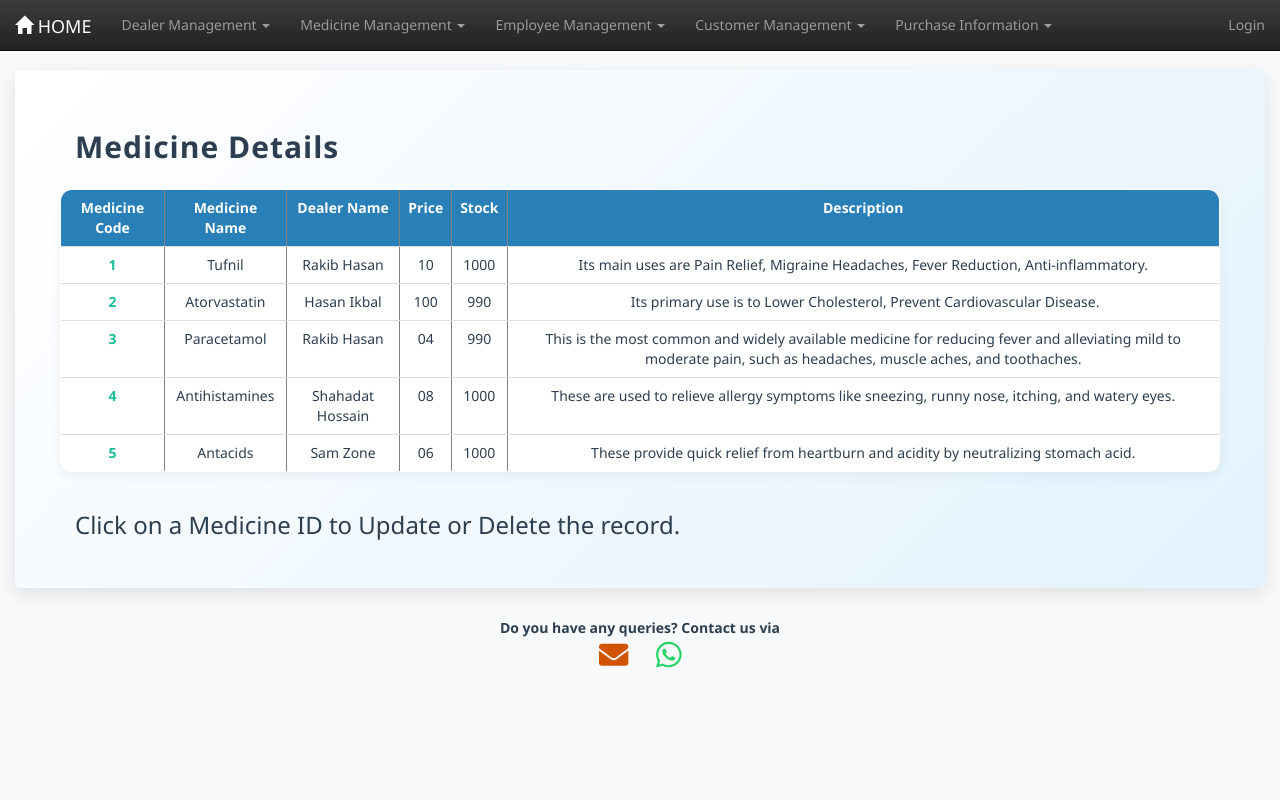
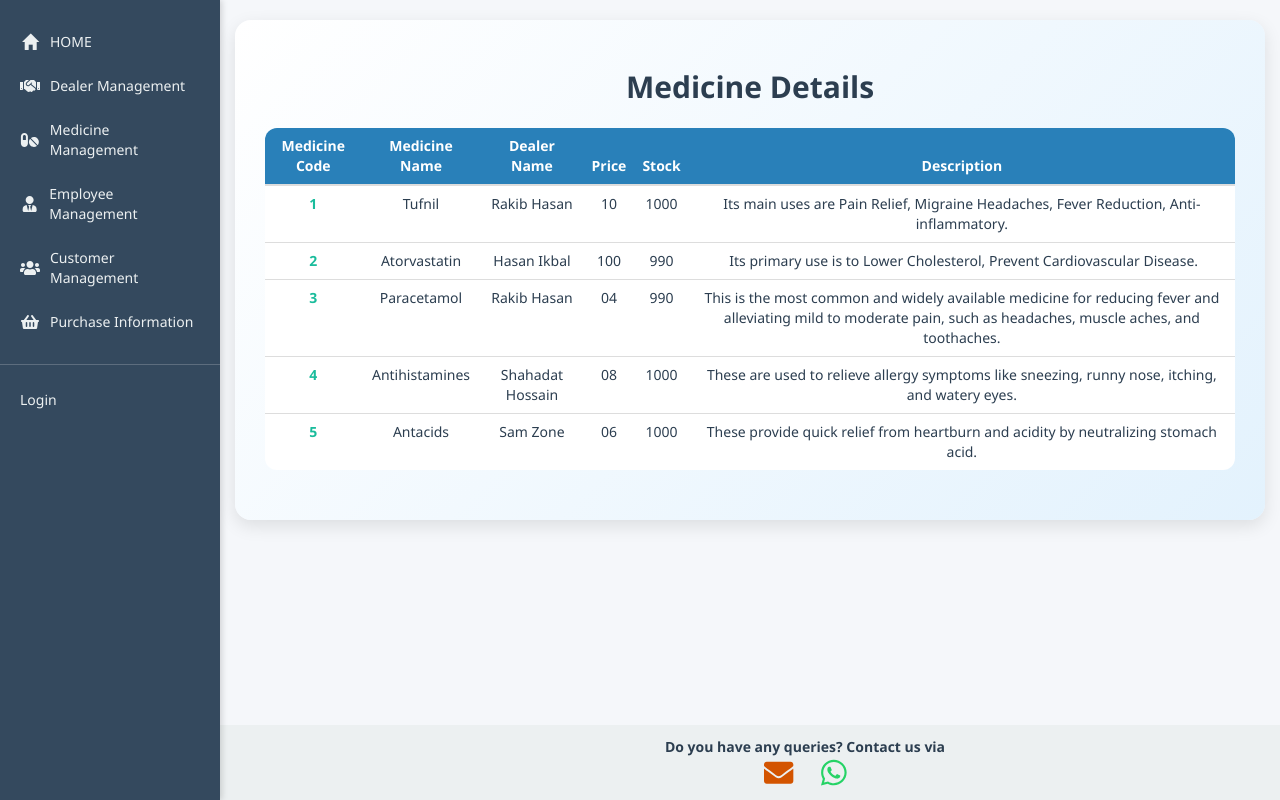
Before and after one commit to InfinityAbir/Maa-Medicine-Store, a Django app: page /pharma/medtable/ in a window 1280 px wide. Run offline with Django 3.2, Linux system fonts and the light colour scheme; data comes from the database, SQL or seed files in the repository; some libraries are stand-ins or nearby versions.

Commit message:
Update medtable.html

```diff
--- a/pharma/templates/pharma/medtable.html
+++ b/pharma/templates/pharma/medtable.html
@@ -4,59 +4,131 @@
 <html lang="en">
   <head>
     <meta charset="utf-8" />
+    <title>Medicine Details - Maa Medicine Store</title>
     <meta name="viewport" content="width=device-width, initial-scale=1" />
 
-    <!-- Bootstrap 3 -->
+    <!-- Bootstrap CSS -->
     <link rel="stylesheet" href="{% static 'pharma/css/bootstrap.min.css' %}" />
-    <link rel="stylesheet" href="{% static 'pharma/css/bootstrap-theme.min.css' %}" />
+    <link
+      rel="stylesheet"
+      href="{% static 'pharma/css/bootstrap-theme.min.css' %}"
+    />
+    <!-- Font Awesome -->
+   <script
+      defer
+      src="https://use.fontawesome.com/releases/v5.2.0/js/all.js"
+      crossorigin="anonymous"
+    ></script>
+    <!-- jQuery & Bootstrap JS -->
+    <script src="{% static 'pharma/js/jquery.js' %}"></script>
+    <script src="{% static 'pharma/js/bootstrap.min.js' %}"></script>
 
-    <!-- Font Awesome -->
-    <script defer src="https://use.fontawesome.com/releases/v5.2.0/js/all.js" crossorigin="anonymous"></script>
-
-    <!-- Custom Styles -->
     <style>
       body {
-        padding-top: 70px;
-        background-color: #f8f9fa;
         font-family: "Segoe UI", Tahoma, Geneva, Verdana, sans-serif;
         color: #2c3e50;
+        margin: 0;
+        padding-left: 220px;
+        background: #f5f7fa;
+        transition: padding-left 0.3s;
+      }
+      body.nav-hidden {
+        padding-left: 0;
       }
 
-      /* Alerts */
-      .alert {
-        border-radius: 10px;
-        box-shadow: 0 4px 12px rgba(0,0,0,0.1);
+      /* Vertical Navbar */
+      .navbar-vertical {
+        position: fixed;
+        top: 0;
+        left: 0;
+        width: 220px;
+        height: 100%;
+        background-color: #34495e;
+        padding-top: 20px;
+        box-shadow: 2px 0 6px rgba(0, 0, 0, 0.15);
+        overflow-y: auto;
+        z-index: 1050;
+      }
+      .navbar-vertical a.nav-link {
+        display: flex;
+        align-items: center;
+        color: #ecf0f1;
+        padding: 12px 20px;
+        font-weight: 500;
+        border-radius: 6px;
+        transition: all 0.3s ease;
+      }
+      .navbar-vertical a.nav-link:hover {
+        background-color: #1abc9c;
+        color: #fff;
+      }
+      .navbar-vertical .nav-icon {
+        margin-right: 10px;
+        font-size: 16px;
+        width: 20px;
+        text-align: center;
+      }
+      .navbar-vertical .submenu {
+        display: none;
+        flex-direction: column;
+        padding-left: 15px;
+        margin-top: 5px;
+      }
+      .navbar-vertical .submenu a {
+        padding: 8px 20px;
+        font-size: 14px;
+        color: #bdc3c7;
+      }
+      .navbar-vertical .submenu a:hover {
+        background-color: #16a085;
+        color: #fff;
+      }
+      .navbar-vertical .nav-item.active > .submenu {
+        display: flex;
+      }
+      .navbar-vertical .dropdown-toggle::after {
+        margin-left: auto;
         transition: transform 0.3s;
       }
-      .alert:hover {
-        transform: translateY(-3px);
+      .navbar-vertical .nav-item.active > .dropdown-toggle::after {
+        transform: rotate(90deg);
+      }
+      .navbar-right-vertical {
+        margin-top: 20px;
+        border-top: 1px solid rgba(255, 255, 255, 0.2);
+        padding-top: 15px;
+      }
+      .navbar-right-vertical a {
+        display: block;
+        color: #ecf0f1;
+        padding: 10px 20px;
+        transition: all 0.3s;
+      }
+      .navbar-right-vertical a:hover {
+        background-color: #1abc9c;
+        color: #fff;
       }
 
-      /* Jumbotron */
+      /* Table Section */
       .jumcust {
         background: linear-gradient(135deg, #ffffff, #e3f2fd);
         border-radius: 16px;
-        padding: 40px 25px;
-        box-shadow: 0 6px 18px rgba(0,0,0,0.1);
-        transition: transform 0.3s ease, box-shadow 0.3s ease;
-      }
-      .jumcust:hover {
-        transform: translateY(-5px);
-        box-shadow: 0 12px 28px rgba(0,0,0,0.15);
+        padding: 30px;
+        margin: 20px auto;
+        box-shadow: 0 6px 18px rgba(0, 0, 0, 0.1);
+        max-width: 1100px;
       }
       .jumcust h2 {
         font-weight: 700;
         color: #2c3e50;
         margin-bottom: 25px;
-        letter-spacing: 1px;
+        text-align: center;
       }
-
-      /* Table */
-      .transparent-table, .table-responsive {
-        background: #ffffff;
+      table {
+        background: #fff;
         border-radius: 12px;
         overflow: hidden;
-        box-shadow: 0 4px 12px rgba(0,0,0,0.05);
+        width: 100%;
       }
       table th {
         background: #2980b9;
@@ -82,8 +154,22 @@
         transform: scale(1.1);
         text-decoration: underline;
       }
+      .low-stock {
+        color: #e74c3c;
+        font-weight: bold;
+      }
 
-      /* Footer with icons */
+      /* Footer */
+      footer,
+      #contact {
+        text-align: center;
+        padding: 12px 0;
+        background: #ecf0f1;
+        position: fixed;
+        bottom: 0;
+        width: calc(100% - 220px);
+        left: 220px;
+      }
       #contact a {
         color: #1abc9c;
         font-size: 22px;
@@ -97,112 +183,140 @@
         text-shadow: 1px 1px 5px rgba(0, 0, 0, 0.3);
         text-decoration: none;
       }
+
       @media (max-width: 768px) {
+        body {
+          padding-left: 0;
+        }
+        footer,
+        #contact {
+          width: 100%;
+          left: 0;
+        }
         .jumcust h2 {
           font-size: 24px;
         }
-        table th, table td {
+        table th,
+        table td {
           font-size: 14px;
         }
       }
     </style>
 
-    <!-- jQuery & Bootstrap JS -->
-    <script src="{% static 'pharma/js/jquery.js' %}"></script>
-    <script src="{% static 'pharma/js/bootstrap.min.js' %}"></script>
+    <script>
+      $(document).ready(function () {
+        // Dropdown submenu toggle
+        $(".dropdown-toggle").click(function (e) {
+          e.preventDefault();
+          $(this).parent().toggleClass("active");
+          $(this).siblings(".submenu").slideToggle(200);
+        });
 
-    <title>All Medicine Details</title>
+        // Auto-hide navbar on scroll
+        let lastScroll = 0;
+        $(window).scroll(function () {
+          let currentScroll = $(this).scrollTop();
+          if (currentScroll > lastScroll && currentScroll > 50) {
+            $("body").addClass("nav-hidden");
+          } else {
+            $("body").removeClass("nav-hidden");
+          }
+          lastScroll = currentScroll;
+        });
+      });
+    </script>
   </head>
 
   <body>
-    {% if messages %}
-      {% for message in messages %}
-        <div class="alert alert-success alert-dismissible fade in container" role="alert" style="margin-top: 15px">
-          <button type="button" class="close" data-dismiss="alert" aria-label="Close">
-            <span aria-hidden="true">&times;</span>
-          </button>
+    <!-- Vertical Navbar -->
+    <nav class="navbar-vertical">
+      <ul class="nav flex-column">
+        <li class="nav-item">
+          <a href="/pharma/" class="nav-link"
+            ><span class="nav-icon glyphicon glyphicon-home"></span> HOME</a
+          >
+        </li>
+        <li class="nav-item">
+          <a class="nav-link dropdown-toggle"
+            ><span class="nav-icon fas fa-handshake"></span> Dealer
+            Management</a
+          >
+          <div class="submenu">
+            {% if user.is_authenticated and user.role == "admin" %}
+            <a href="/pharma/dealerform/">Add Dealer Details</a>
+            {% endif %}
+            <a href="/pharma/dealertable/">View Dealer Details</a>
+          </div>
+        </li>
+        <li class="nav-item">
+          <a class="nav-link dropdown-toggle"
+            ><span class="nav-icon fas fa-pills"></span> Medicine Management</a
+          >
+          <div class="submenu">
+            <a href="/pharma/medform/">Add Medicine Details</a>
+            <a href="/pharma/medtable/">View Medicine Details</a>
+          </div>
+        </li>
+        <li class="nav-item">
+          <a class="nav-link dropdown-toggle"
+            ><span class="nav-icon fas fa-user-tie"></span> Employee
+            Management</a
+          >
+          <div class="submenu">
+            {% if user.is_authenticated and user.role == "admin" %}
+            <a href="/pharma/empform/">Add Employee Details</a>
+            {% endif %}
+            <a href="/pharma/emptable/">View Employee Details</a>
+          </div>
+        </li>
+        <li class="nav-item">
+          <a class="nav-link dropdown-toggle"
+            ><span class="nav-icon fas fa-users"></span> Customer Management</a
+          >
+          <div class="submenu">
+            <a href="/pharma/custform/">Add Customer Details</a>
+            <a href="/pharma/custtable/">View Customer Details</a>
+          </div>
+        </li>
+        <li class="nav-item">
+          <a class="nav-link dropdown-toggle"
+            ><span class="nav-icon fas fa-shopping-basket"></span> Purchase
+            Information</a
+          >
+          <div class="submenu">
+            <a href="/pharma/purchaseform/">New Purchase</a></br>
+            <a href="/pharma/purchasetable/">View All Purchases</a>
+          </div>
+        </li>
+        <div class="navbar-right-vertical">
+          {% if user.is_authenticated %}
+          <a>Welcome, {{ user.username }}!</a>
+          <a href="{% url 'logout' %}">Logout</a>
+          {% else %}
+          <a href="{% url 'login' %}">Login</a>
+          {% endif %}
+        </div>
+      </ul>
+    </nav>
+
+    <!-- Alerts -->
+    {% if messages %} {% for message in messages %}
+    <div
+      class="alert alert-success alert-dismissible fade in container"
+      style="margin-top: 15px"
+    >
+      <button type="button" class="close" data-dismiss="alert">&times;</button>
       {{ message }}
     </div>
-      {% endfor %}
-    {% endif %}
+    {% endfor %} {% endif %}
 
-    <!-- Navbar unchanged -->
-    <nav class="navbar navbar-inverse navbar-fixed-top">
-      <div class="container-fluid">
-        <div class="navbar-header">
-          <a href="/pharma/" class="navbar-brand"><span class="glyphicon glyphicon-home"></span> HOME</a>
-          <button type="button" class="navbar-toggle" data-toggle="collapse" data-target="#thisnav">
-            <span class="icon-bar"></span>
-            <span class="icon-bar"></span>
-            <span class="icon-bar"></span>
-          </button>
-        </div>
-        <div class="collapse navbar-collapse" id="thisnav">
-          <ul class="nav navbar-nav">
-            <!-- Dealer Management -->
-            <li class="dropdown">
-              <a href="#" class="dropdown-toggle" data-toggle="dropdown">Dealer Management <b class="caret"></b></a>
-              <ul class="dropdown-menu">
-                {% if user.is_authenticated and user.role == "admin" %}
-                  <li><a href="/pharma/dealerform/">Add Dealer Details</a></li>
-                {% endif %}
-                <li><a href="/pharma/dealertable/">View Dealer Details</a></li>
-              </ul>
-            </li>
-            <!-- Medicine Management -->
-            <li class="dropdown">
-              <a href="#" class="dropdown-toggle" data-toggle="dropdown">Medicine Management <b class="caret"></b></a>
-              <ul class="dropdown-menu">
-                <li><a href="/pharma/medform/">Add Medicine Details</a></li>
-                <li><a href="/pharma/medtable/">View Medicine Details</a></li>
-              </ul>
-            </li>
-            <!-- Employee Management -->
-            <li class="dropdown">
-              <a href="#" class="dropdown-toggle" data-toggle="dropdown">Employee Management <b class="caret"></b></a>
-              <ul class="dropdown-menu">
-                {% if user.is_authenticated and user.role == "admin" %}
-                  <li><a href="/pharma/empform/">Add Employee Details</a></li>
-                {% endif %}
-                <li><a href="/pharma/emptable/">View Employee Details</a></li>
-              </ul>
-            </li>
-            <!-- Customer Management -->
-            <li class="dropdown">
-              <a href="#" class="dropdown-toggle" data-toggle="dropdown">Customer Management <b class="caret"></b></a>
-              <ul class="dropdown-menu">
-                <li><a href="/pharma/custform/">Add Customer Details</a></li>
-                <li><a href="/pharma/custtable/">View Customer Details</a></li>
-              </ul>
-            </li>
-            <!-- Purchase Information -->
-            <li class="dropdown">
-              <a href="#" class="dropdown-toggle" data-toggle="dropdown">Purchase Information <b class="caret"></b></a>
-              <ul class="dropdown-menu">
-                <li><a href="/pharma/purchaseform/">New Purchase</a></li>
-                <li><a href="/pharma/purchasetable/">View All Purchases</a></li>
-              </ul>
-            </li>
-          </ul>
-          <ul class="nav navbar-nav navbar-right">
-            {% if user.is_authenticated %}
-              <li><a>Welcome, {{ user.username }}!</a></li>
-              <li><a href="{% url 'logout' %}">Logout</a></li>
-            {% else %}
-              <li><a href="{% url 'login' %}">Login</a></li>
-            {% endif %}
-          </ul>
-        </div>
-      </div>
-    </nav>
-
-    <!-- Medicine Table Section -->
+    <!-- Medicine Table -->
     <div class="container-fluid martop7">
-      <div class="jumbotron jumcust">
+      <div class="jumcust">
         <h2>Medicine Details</h2>
-        <div class="row">
-          <div class="col-md-1"></div>
-          <table border="1" class="table transparent-table table-hover table-responsive col-md-10">
+        <div class="table-responsive">
+          <table class="table table-hover transparent-table">
+            <thead>
               <tr>
                 <th>Medicine Code</th>
                 <th>Medicine Name</th>
@@ -211,37 +325,47 @@
                 <th>Stock</th>
                 <th>Description</th>
               </tr>
+            </thead>
+            <tbody>
               {% for foo in med %}
               <tr>
                 <td class="idlink">
                   {% if user.is_authenticated and user.role == "admin" %}
                   <a href="{% url 'medformview' foo.id %}">{{ foo.id }}</a>
                   {% else %}
-                  <a href="javascript:void(0);" onclick="alert('This action is allowed only for admin');">{{ foo.id }}</a>
+                  <a
+                    href="javascript:void(0);"
+                    onclick="alert('This action is allowed only for admin');"
+                    >{{ foo.id }}</a
+                  >
                   {% endif %}
                 </td>
                 <td>{{ foo.mname }}</td>
                 <td>{{ foo.dname }}</td>
                 <td>{{ foo.price }}</td>
-              <td>{{ foo.stock }}</td>
+                <td>
+                  {% if foo.stock < 10 %}<span class="low-stock"
+                    >{{ foo.stock }} (Low Stock!)</span
+                  >{% else %}{{ foo.stock }}{% endif %}
+                </td>
                 <td>{{ foo.desc }}</td>
               </tr>
               {% endfor %}
+            </tbody>
           </table>
         </div>
-        <footer><h3>Click on a Medicine ID to Update or Delete the record.</h3></footer>
       </div>
     </div>
 
-    <!-- Footer with icons -->
-    <footer id="contact" class="bg-light py-3 text-center fixed-bottom">
+    <!-- Footer -->
+    <footer id="contact">
       <div class="container">
         <span class="footer-text">
-          <strong>Do you have any queries? Contact us via </strong></br>
-          <a href="mailto:abirha3896@gmail.com" class="mx-2" title="Email">
+          <strong>Do you have any queries? Contact us via </strong><br />
+            <a href="mailto:abirha3896@gmail.com" title="Email">
               <i class="fas fa-envelope fa-lg" style="color: #d35400"></i>
                 </a>
-          <a href="https://wa.me/8801701554707" target="_blank" class="mx-2" title="WhatsApp">
+                <a href="https://wa.me/8801701554707" target="_blank" title="WhatsApp">
                   <i class="fab fa-whatsapp fa-lg" style="color: #25d366"></i>
                 </a>
         </span>
```
Lines whose indentation alone changed are shown as unchanged.
